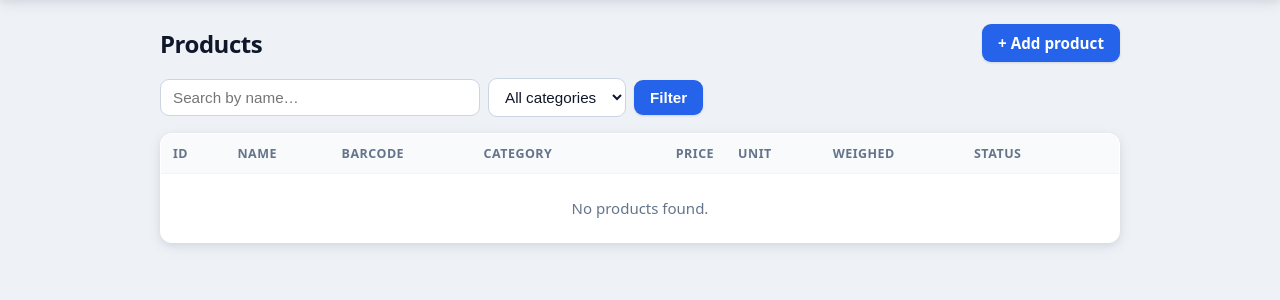
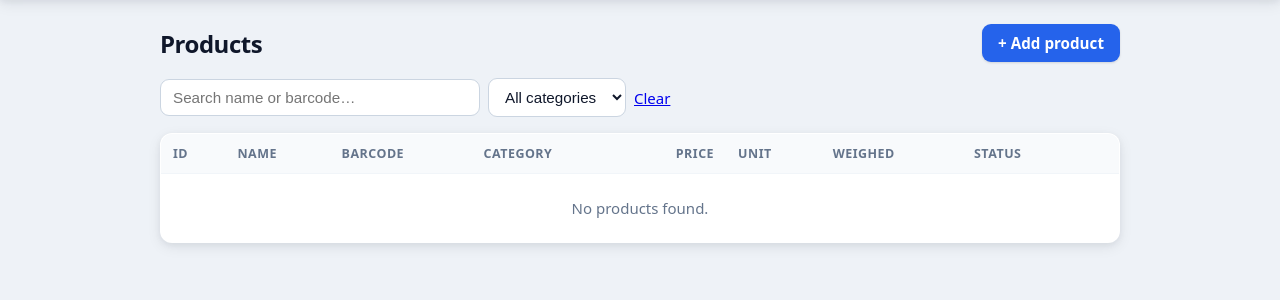
Before and after one commit to utsavkth/nepal-pos, a Flask app: template templates/admin_products.html in a window 1280 px wide. Shown: the part 58-358 px from the top of the page. Run offline with Flask 3, Linux system fonts and the light colour scheme; the template is opened without the code that fills it, so the values that code supplies are empty; some libraries are stand-ins or nearby versions.

Commit message:
Admin: live as-you-type product search + instant category filter
The admin Products list no longer needs a Filter button:
- Text search filters the rows live in the browser (matches name or
  barcode) with no page reload, showing a "No matching products" row
  when nothing matches
- The category dropdown auto-submits on change, so picking e.g. LPG
  immediately lists just LPG products (still filtered server-side, so
  deep links / row-action redirects keep working); the typed search is
  carried along on that reload
- New static/admin-products.js; admin_base gains a scripts block
- Server no longer text-filters the list (the client does, live); it
  still filters by category
- 124 tests pass (added a check for the live-search wiring)

Co-Authored-By: Claude Opus 4.8 <noreply@anthropic.com>

```diff
--- a/app.py
+++ b/app.py
@@ -315,7 +315,10 @@ def admin_products():
     category = request.args.get("category", "").strip()
     if category not in CATEGORIES:
         category = ""
-    products = db.get_products(query or None, category or None)
+    # Category is filtered server-side (the dropdown auto-submits); the text
+    # search is applied live in the browser (static/admin-products.js), so the
+    # list here is filtered by category only and `query` just seeds the box.
+    products = db.get_products(None, category or None)
     dup_extra_count = sum(len(g["remove"]) for g in db.find_duplicate_groups())
     return render_template(
         "admin_products.html",
--- /dev/null
+++ b/static/admin-products.js
@@ -0,0 +1,42 @@
+/* Admin product list — live, as-you-type search (client-side) plus instant
+   category filtering. Text search filters the rows already on the page with no
+   reload; changing the category reloads with that category applied server-side,
+   carrying the current search text along so it isn't lost. */
+"use strict";
+(function () {
+  const form = document.getElementById("admin-filter");
+  const search = document.getElementById("admin-search");
+  const category = document.getElementById("admin-category");
+  const rows = Array.prototype.slice.call(document.querySelectorAll("tbody tr[data-search]"));
+  const noMatches = document.getElementById("no-matches");
+  const clear = document.getElementById("admin-clear");
+
+  function applyFilter() {
+    const q = (search ? search.value : "").trim().toLowerCase();
+    let visible = 0;
+    rows.forEach((tr) => {
+      const show = !q || (tr.dataset.search || "").indexOf(q) !== -1;
+      tr.hidden = !show;
+      if (show) visible++;
+    });
+    if (noMatches) noMatches.hidden = !(rows.length && visible === 0);
+  }
+
+  if (search) {
+    search.addEventListener("input", applyFilter);
+    applyFilter(); // re-apply a value seeded after a category reload
+  }
+  // Changing the category reloads with just that category (server-side).
+  if (category) category.addEventListener("change", () => { if (form) form.submit(); });
+  // Enter shouldn't reload the page — the list already filters live.
+  if (form) form.addEventListener("submit", (e) => { e.preventDefault(); applyFilter(); });
+  // "Clear" resets both without a round-trip (unless there's a server-side
+  // category applied, in which case the link's href reloads to the full list).
+  if (clear && category && !category.value) {
+    clear.addEventListener("click", (e) => {
+      e.preventDefault();
+      if (search) { search.value = ""; search.focus(); }
+      applyFilter();
+    });
+  }
+})();
--- a/templates/admin_base.html
+++ b/templates/admin_base.html
@@ -26,5 +26,6 @@
   {% endwith %}
   {% block content %}{% endblock %}
 </main>
+{% block scripts %}{% endblock %}
 </body>
 </html>
--- a/templates/admin_products.html
+++ b/templates/admin_products.html
@@ -11,16 +11,16 @@
   <a href="{{ url_for('admin_duplicates') }}"><strong>Review &amp; clean up →</strong></a></p>
 {% endif %}
 
-<form method="get" class="filter-bar">
-  <input type="search" name="q" value="{{ query }}" placeholder="Search by name…">
-  <select name="category">
+<form method="get" class="filter-bar" id="admin-filter">
+  <input type="search" id="admin-search" name="q" value="{{ query }}"
+         placeholder="Search name or barcode…" autocomplete="off">
+  <select id="admin-category" name="category">
     <option value="">All categories</option>
     {% for c in categories %}
       <option value="{{ c }}" {% if c == category %}selected{% endif %}>{{ c }}</option>
     {% endfor %}
   </select>
-  <button type="submit">Filter</button>
-  {% if query or category %}<a href="{{ url_for('admin_products') }}">Clear</a>{% endif %}
+  <a id="admin-clear" href="{{ url_for('admin_products') }}">Clear</a>
 </form>
 
 <table>
@@ -32,7 +32,7 @@
   </thead>
   <tbody>
     {% for p in products %}
-    <tr class="{{ 'inactive' if not p.active }}">
+    <tr class="{{ 'inactive' if not p.active }}" data-search="{{ (p.name ~ ' ' ~ (p.barcode or '')) | lower }}">
       <td>{{ p.id }}</td>
       <td>{{ p.name }}</td>
       <td>{{ p.barcode or "—" }}</td>
@@ -58,6 +58,11 @@
     {% else %}
     <tr><td colspan="9" class="empty">No products found.</td></tr>
     {% endfor %}
+    <tr id="no-matches" hidden><td colspan="9" class="empty">No matching products.</td></tr>
   </tbody>
 </table>
 {% endblock %}
+
+{% block scripts %}
+<script src="{{ url_for('static', filename='admin-products.js') }}"></script>
+{% endblock %}
--- a/tests.py
+++ b/tests.py
@@ -340,6 +340,10 @@ def run():
     check("admin name search filters", b"Basmati Rice" in client.get("/admin/products?q=basmati").data)
     html = client.get("/admin/products?category=lpg").data
     check("admin category filter (lpg only)", b"LPG Refill" in html and b"Basmati Rice" not in html)
+    # Live text search is client-side: the page ships the script and per-row
+    # search data so typing filters instantly without a page reload.
+    check("live-search script + row search data present",
+          b"admin-products.js" in html and b"data-search=" in html)
 
     # ---------------------------------------------------------------
     section("Categories — cosmetics + extensibility")
```
